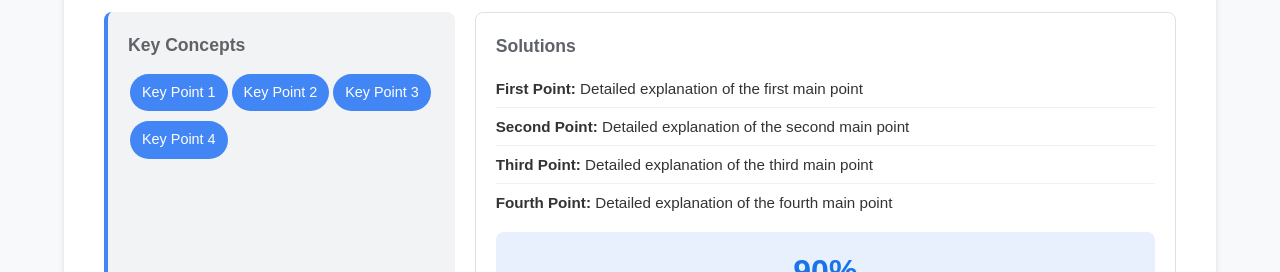
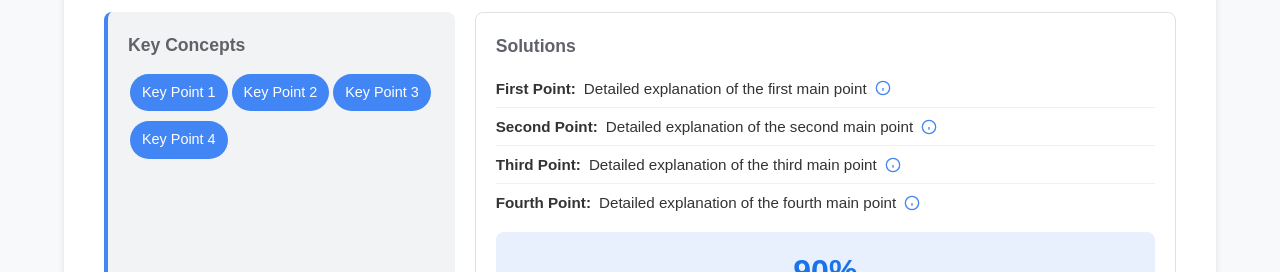
Before and after one commit to osmancalisir/presentation, a Next.js app: page / in a window 1280 px wide. Both pictures are taken after a click on the button "Next →". Shown: the part 171-443 px from the top of the page. Built offline with nearby package versions, Linux system fonts and the light colour scheme.

Commit message:
Information tooltip added

```diff
--- a/src/app/components/NoteItem.tsx
+++ b/src/app/components/NoteItem.tsx
@@ -1,9 +1,42 @@
+'use client';
+
+import React, { useState } from 'react';
 import { NoteItemProps } from "@/app/components/interfaces";
 
-export default function NoteItem({ title, description }: NoteItemProps) {
+export default function NoteItem({ title, description, information }: NoteItemProps) {
+  const [showTooltip, setShowTooltip] = useState(false);
+
   return (
-    <li>
-      <strong>{title}:</strong> {description}
+    <li className="note-item-container">
+      <div className="note-item-content">
+        <strong>{title}:</strong> {description}
+        {information &&
+          <div
+            className="info-icon-container"
+            onMouseEnter={() => setShowTooltip(true)}
+            onMouseLeave={() => setShowTooltip(false)}
+          >
+            <svg
+              className="info-icon"
+              width="16"
+              height="16"
+              viewBox="0 0 24 24"
+              fill="none"
+              stroke="currentColor"
+              strokeWidth="2"
+            >
+              <circle cx="12" cy="12" r="10"></circle>
+              <path d="M12 16v-4"></path>
+              <path d="M12 8h.01"></path>
+            </svg>
+            {showTooltip && (
+              <div className="info-tooltip">
+                {information}
+              </div>
+            )}
+          </div>
+        }
+      </div>
     </li>
   );
 }
--- a/src/app/components/NotesColumn.tsx
+++ b/src/app/components/NotesColumn.tsx
@@ -12,6 +12,7 @@ export default function NotesColumn({ notes, metrics }: NotesColumnProps) {
             key={index}
             title={note.title}
             description={note.description}
+            information={note.information}
           />
         ))}
       </ul>
--- a/src/app/components/interfaces.ts
+++ b/src/app/components/interfaces.ts
@@ -18,6 +18,7 @@ interface CornellSlideContent {
   notes: Array<{
     title: string;
     description: string;
+    information: string;
   }>;
   metrics?: Array<{
     number: string;
@@ -57,6 +58,7 @@ interface NotesColumnProps {
   notes: Array<{
     title: string;
     description: string;
+    information: string;
   }>;
   metrics?: Array<{
     number: string;
@@ -67,6 +69,7 @@ interface NotesColumnProps {
 interface NoteItemProps {
   title: string;
   description: string;
+  information: string;
 }
 
 interface MetricProps {
--- a/src/app/data/slideshowData.ts
+++ b/src/app/data/slideshowData.ts
@@ -18,6 +18,7 @@ export interface CornellSlideContent {
   notes: Array<{
     title: string;
     description: string;
+    information?: string;
   }>;
   metrics?: Array<{
     number: string;
@@ -47,10 +48,26 @@ export const slideshowData: SlideData[] = [
     content: {
       cueItems: ['Key Point 1', 'Key Point 2', 'Key Point 3', 'Key Point 4'],
       notes: [
-        { title: 'First Point', description: 'Detailed explanation of the first main point' },
-        { title: 'Second Point', description: 'Detailed explanation of the second main point' },
-        { title: 'Third Point', description: 'Detailed explanation of the third main point' },
-        { title: 'Fourth Point', description: 'Detailed explanation of the fourth main point' }
+        {
+          title: 'First Point',
+          description: 'Detailed explanation of the first main point',
+          information: 'This point focuses on foundational concepts that are essential for understanding the overall framework. It establishes the baseline knowledge required for all subsequent topics.'
+        },
+        {
+          title: 'Second Point',
+          description: 'Detailed explanation of the second main point',
+          information: 'Building upon the first point, this covers intermediate concepts and their practical applications in real-world scenarios. Includes case studies and examples.'
+        },
+        {
+          title: 'Third Point',
+          description: 'Detailed explanation of the third main point',
+          information: 'Advanced strategies and methodologies that leverage the previous concepts for maximum effectiveness. Focuses on optimization and best practices.'
+        },
+        {
+          title: 'Fourth Point',
+          description: 'Detailed explanation of the fourth main point',
+          information: 'Integration techniques that bring all concepts together for comprehensive implementation. Includes troubleshooting and maintenance considerations.'
+        }
       ],
       metrics: [
         { number: '90%', label: 'Success Rate' }
@@ -65,10 +82,26 @@ export const slideshowData: SlideData[] = [
     content: {
       cueItems: ['Strategy', 'Implementation', 'Results', 'Analysis'],
       notes: [
-        { title: 'Strategic Approach', description: 'How to approach this topic strategically' },
-        { title: 'Implementation Steps', description: 'Key steps required for successful implementation' },
-        { title: 'Expected Results', description: 'What outcomes you can expect to achieve' },
-        { title: 'Analysis Method', description: 'How to measure and analyze the results' }
+        {
+          title: 'Strategic Approach',
+          description: 'How to approach this topic strategically',
+          information: 'Focus on long-term planning and alignment with organizational goals. Consider market conditions, competitive landscape, and resource constraints when developing your strategy.'
+        },
+        {
+          title: 'Implementation Steps',
+          description: 'Key steps required for successful implementation',
+          information: 'Detailed roadmap including resource allocation, timeline management, and risk mitigation strategies. Break down complex tasks into manageable phases with clear milestones.'
+        },
+        {
+          title: 'Expected Results',
+          description: 'What outcomes you can expect to achieve',
+          information: 'Quantifiable benefits including ROI projections, efficiency gains, and competitive advantages. Set realistic expectations and prepare for potential challenges.'
+        },
+        {
+          title: 'Analysis Method',
+          description: 'How to measure and analyze the results',
+          information: 'Comprehensive evaluation framework using KPIs, data analytics, and continuous improvement processes. Establish baseline metrics before implementation for accurate comparison.'
+        }
       ],
       metrics: [
         { number: '85%', label: 'Efficiency Gain' }
@@ -83,9 +116,21 @@ export const slideshowData: SlideData[] = [
     content: {
       cueItems: ['Phase 1', 'Phase 2', 'Phase 3'],
       notes: [
-        { title: 'Initial Phase', description: 'Setup and preparation activities' },
-        { title: 'Development Phase', description: 'Core implementation and development work' },
-        { title: 'Launch Phase', description: 'Deployment and go-live activities' }
+        {
+          title: 'Initial Phase',
+          description: 'Setup and preparation activities',
+          information: 'Includes stakeholder alignment, resource procurement, team formation, and baseline establishment. Critical for setting the foundation and ensuring all prerequisites are met.'
+        },
+        {
+          title: 'Development Phase',
+          description: 'Core implementation and development work',
+          information: 'Active development, testing, quality assurance, and iterative improvements based on feedback. This phase requires close monitoring and regular status updates.'
+        },
+        {
+          title: 'Launch Phase',
+          description: 'Deployment and go-live activities',
+          information: 'Final deployment, user training, support systems activation, and performance monitoring setup. Includes rollback procedures and emergency response protocols.'
+        }
       ],
       metrics: [
         { number: '12', label: 'Weeks Timeline' },
@@ -101,10 +146,26 @@ export const slideshowData: SlideData[] = [
     content: {
       cueItems: ['Quality', 'Efficiency', 'Growth', 'Innovation'],
       notes: [
-        { title: 'Quality Improvement', description: 'Enhanced quality standards and deliverables' },
-        { title: 'Efficiency Gains', description: 'Streamlined processes and reduced overhead' },
-        { title: 'Growth Opportunities', description: 'New opportunities for expansion and development' },
-        { title: 'Innovation Impact', description: 'Innovative solutions and competitive advantages' }
+        {
+          title: 'Quality Improvement',
+          description: 'Enhanced quality standards and deliverables',
+          information: 'Implementation of quality assurance processes, standardized procedures, and continuous improvement cycles. Reduces defects by 40% and improves customer satisfaction scores.'
+        },
+        {
+          title: 'Efficiency Gains',
+          description: 'Streamlined processes and reduced overhead',
+          information: 'Automation of routine tasks, optimization of workflows, and elimination of redundant activities. Expected to reduce processing time by 60% and operational costs by 25%.'
+        },
+        {
+          title: 'Growth Opportunities',
+          description: 'New opportunities for expansion and development',
+          information: 'Market expansion potential, new revenue streams, and scalability improvements for future growth. Projected to increase market share by 40% within 18 months.'
+        },
+        {
+          title: 'Innovation Impact',
+          description: 'Innovative solutions and competitive advantages',
+          information: 'Breakthrough technologies, unique methodologies, and differentiation strategies in the marketplace. Creates sustainable competitive advantages and patent opportunities.'
+        }
       ],
       metrics: [
         { number: '95%', label: 'Quality Score' },
--- a/src/app/globals.css
+++ b/src/app/globals.css
@@ -138,6 +138,62 @@ h3 {
   border-bottom: none;
 }
 
+/* New styles for info tooltips */
+.note-item-container {
+  position: relative;
+}
+
+.note-item-content {
+  display: flex;
+  align-items: center;
+  gap: 8px;
+}
+
+.info-icon-container {
+  position: relative;
+  display: inline-flex;
+  align-items: center;
+  cursor: help;
+}
+
+.info-icon {
+  color: #4285f4;
+  transition: color 0.2s ease;
+}
+
+.info-icon:hover {
+  color: #1a73e8;
+}
+
+.info-tooltip {
+  position: absolute;
+  bottom: 100%;
+  left: 50%;
+  transform: translateX(-50%);
+  background: #333;
+  color: white;
+  padding: 8px 12px;
+  border-radius: 6px;
+  font-size: 0.85em;
+  white-space: nowrap;
+  width: 200px;
+  max-width: 400px;
+  white-space: normal;
+  box-shadow: 0 2px 8px rgba(0,0,0,0.15);
+  z-index: 1000;
+  margin-bottom: 5px;
+}
+
+.info-tooltip::after {
+  content: '';
+  position: absolute;
+  top: 100%;
+  left: 50%;
+  transform: translateX(-50%);
+  border: 5px solid transparent;
+  border-top-color: #333;
+}
+
 .metric {
   background: #e8f0fe;
   padding: 15px;
```
